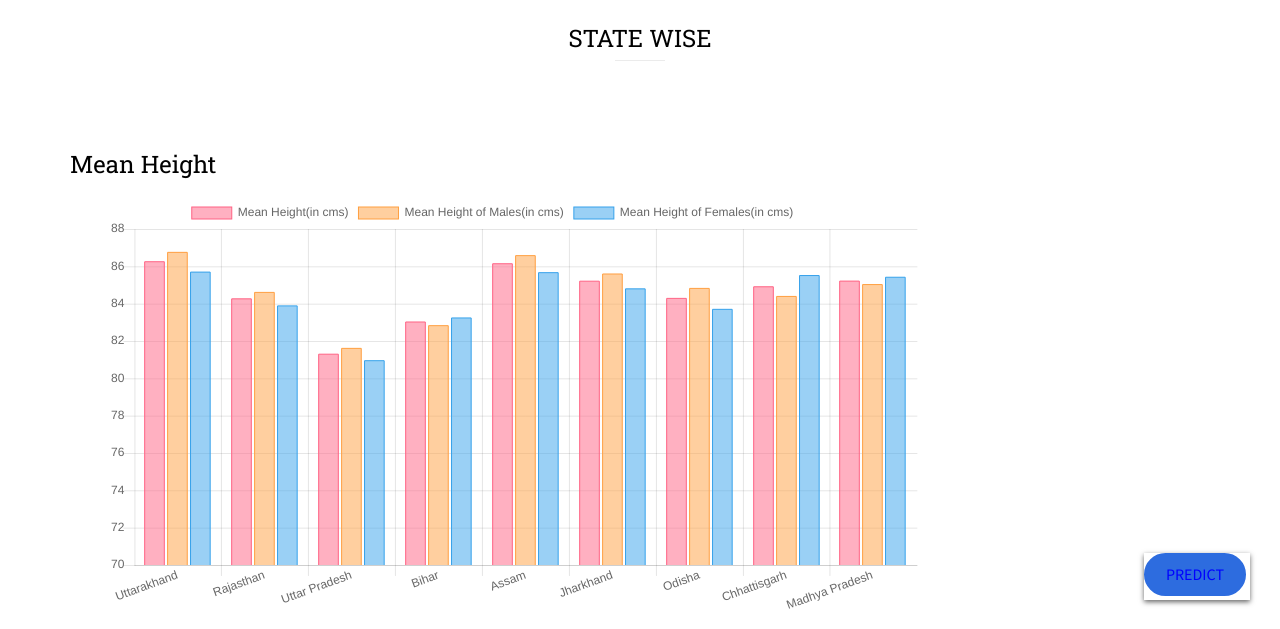
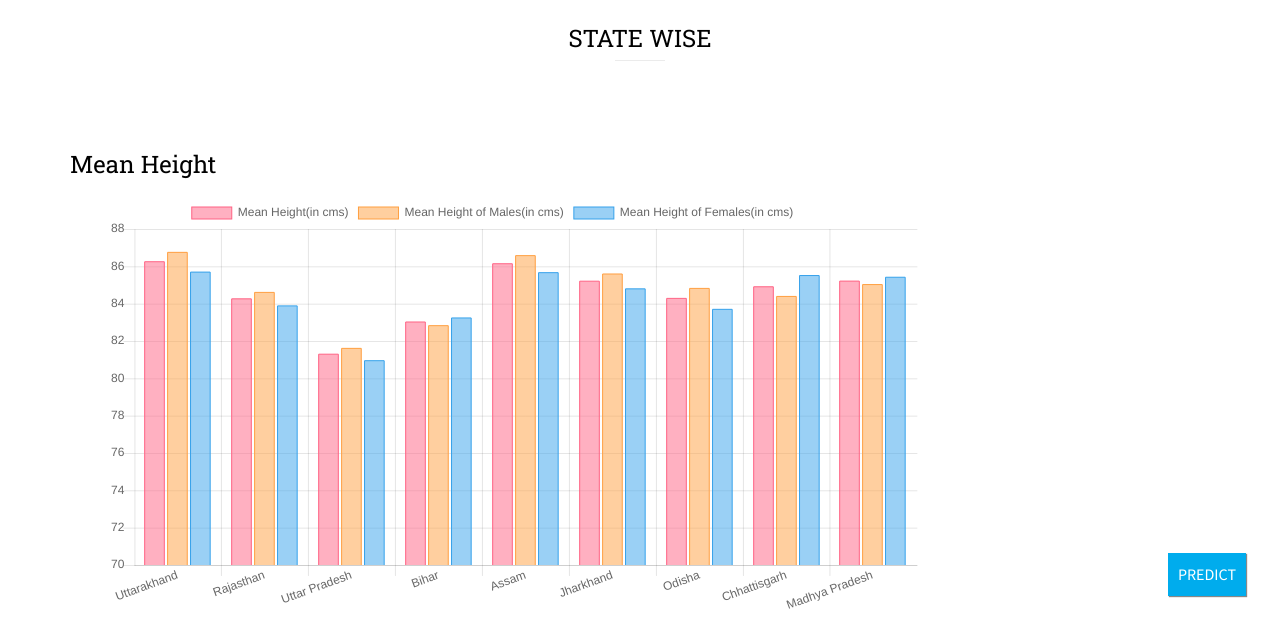
Before and after one commit to senapati-deepak/Illness_predictor, a plain HTML site: page visualisation/index.html in a window 1280 px wide. Shown: the part 170-799 px from the top of the page. Drawn offline with Linux system fonts and the light colour scheme.

Commit message:
predict button changed

```diff
--- a/visualisation/css/style.css
+++ b/visualisation/css/style.css
@@ -1655,7 +1655,6 @@ h1, h2, h3, h4, h5, h6, figure {
   bottom: 30px;
   right: 30px;
   cursor: pointer;
-  box-shadow: 0px 2px 5px #666;
 }
 
 /* The Modal (background) */
@@ -1700,9 +1699,6 @@ h1, h2, h3, h4, h5, h6, figure {
 }
 
 
-#prediction{
-  color:blue;
-}
 
 #modal-header{
     color: black !important;
@@ -1737,6 +1733,17 @@ h1, h2, h3, h4, h5, h6, figure {
 #modal-body>p {
   color: rgb(94, 92, 92);
   font-size: 16px;
+}
+
+.submit {
+  background: #00aced !important;
+  border-radius: 0px !important;
+  border: none;
+  text-transform: uppercase;
+  box-shadow: 1px 1px 1px #888;
+  color: #fff;
+  padding: 10px;
+  margin-left: 20px;
 }
 
 @media screen and (max-device-width: 500px) {
--- a/visualisation/index.html
+++ b/visualisation/index.html
@@ -355,7 +355,7 @@
 		</div>
 
 		<div id="floating-button">
-			<button id="prediction" onclick="" class = "btn btn-primary">PREDICT</button>
+			<button id="prediction" onclick="" class = "btn btn-primary submit">PREDICT</button>
 			<div id="predictionmodal" class="modal">
 
 				<!-- Start prediction form -->
@@ -493,8 +493,8 @@
 										</select>
 
 									</div>
+									<button type="submit" class="btn btn-primary submit">SUBMIT</button>
 								</div>
-								<button type="submit" class="btn btn-primary">Predict</button>
 							</form>
 						</div>
 					</div>
```
Also changed, not shown: 1 other file.
